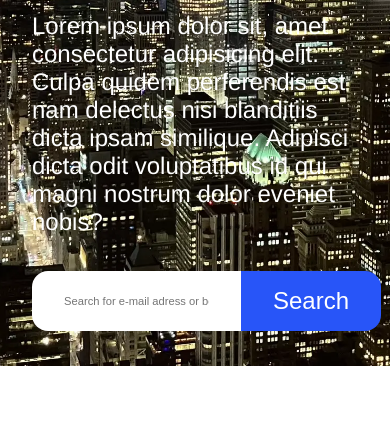
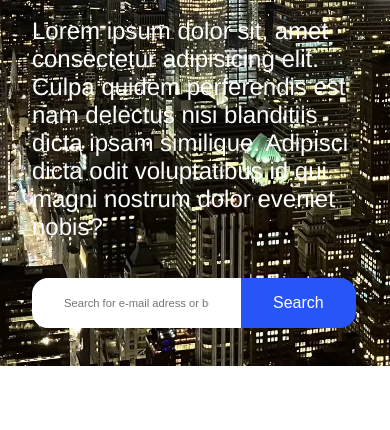
Before and after one commit to ryoko-yamamoto/responsive-travel-website, a plain HTML site: page index.html in a window 390 px wide. Shown: the part 414-844 px from the top of the page. Drawn offline with nearby package versions, Linux system fonts and the light colour scheme.

Commit message:
fixed index.html

```diff
--- a/index.html
+++ b/index.html
@@ -82,7 +82,7 @@
               placeholder="Search for e-mail adress or booking ID"
               required
             />
-            <button type="button" id="search"><a href="#">Search</a></button>
+            <button type="button" id="search">Search</button>
           </div>
         </div>
       </section>
--- a/main.css
+++ b/main.css
@@ -144,18 +144,14 @@ h1.logo-title {
 
 #search {
   background-color: var(--fifth-color);
+  color: var(--contrast-color);
   font-size: 1.5rem;
   padding: 1rem 2rem;
   border-radius: 0 1rem 1rem 0;
   border: none;
 }
 
-#search a {
-  color: var(--contrast-color);
-}
-
 /* Section-2 */
-
 .section-2 {
   min-height: 600px;
 }
@@ -302,6 +298,10 @@ footer ul li a i {
     width: 80%;
   }
 
+  #search {
+    font-size: 1.2rem;
+  }
+
   #text-input {
     font-size: 0.9rem;
   }
@@ -414,6 +414,10 @@ footer ul li a i {
     width: 90%;
   }
 
+  #search {
+    font-size: 1rem;
+  }
+
   #text-input {
     font-size: 0.7rem;
   }
```
